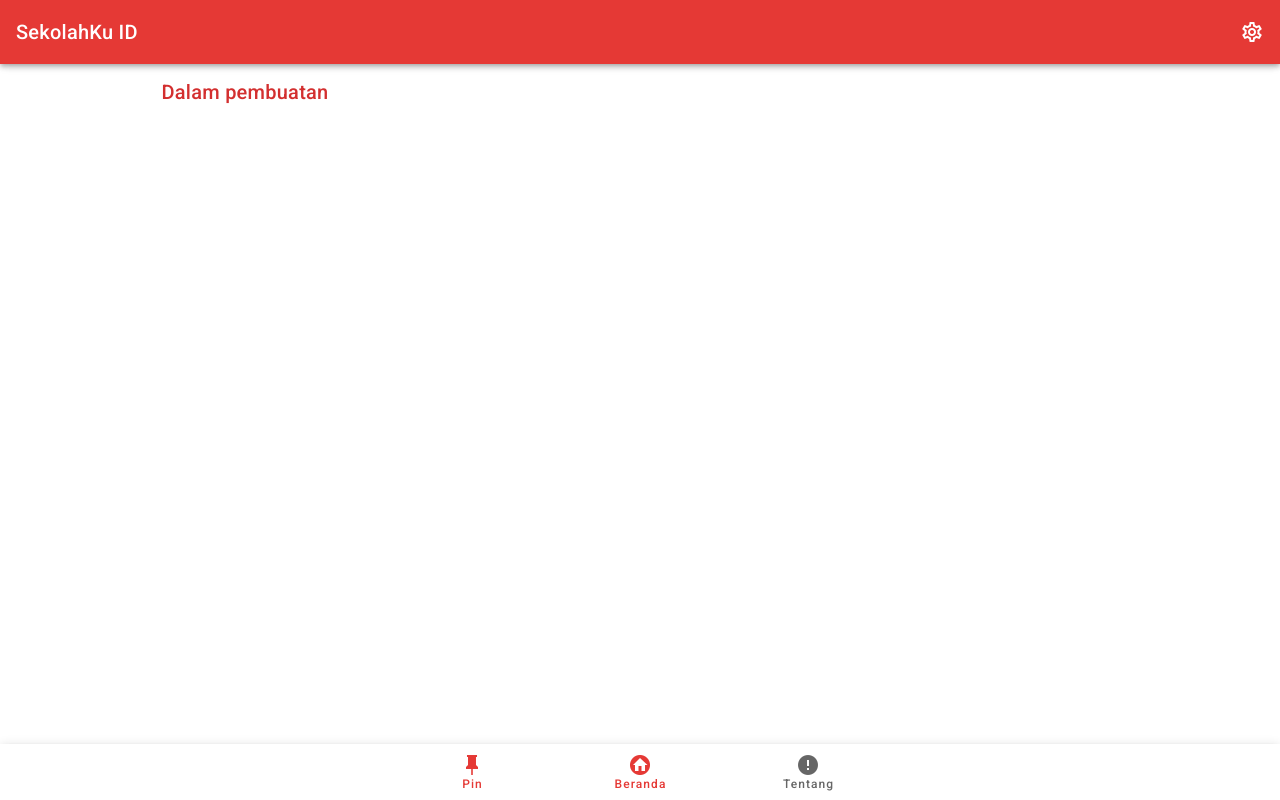
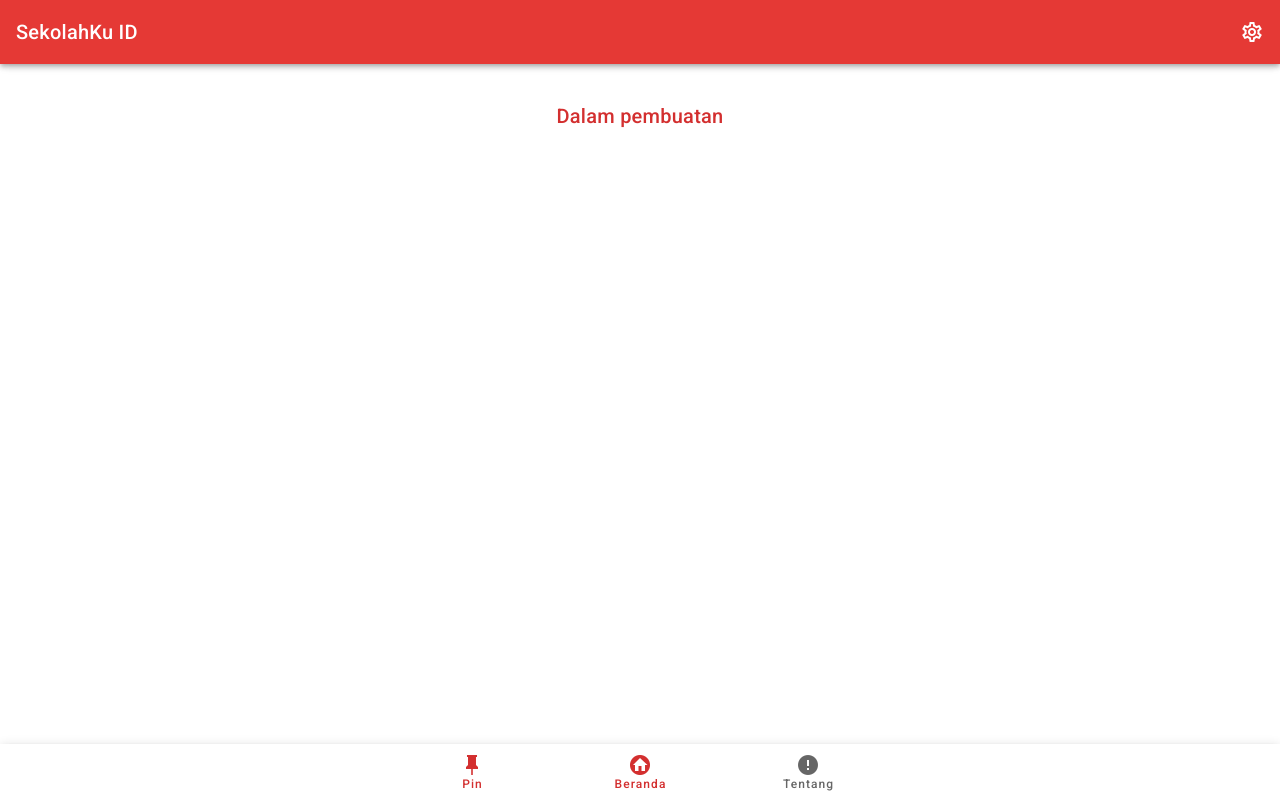
Before and after one commit to satyawikananda/Sekolahku-ID, a Vue app in the folder frontend/: page /favorite in a window 1280 px wide. Built offline with nearby package versions, Linux system fonts and the light colour scheme.

Commit message:
:sparkles: Add dark mode feature

```diff
--- a/frontend/src/App.vue
+++ b/frontend/src/App.vue
@@ -1,5 +1,5 @@
 <template>
-  <v-app>
+  <v-app :style="{ background: $vuetify.theme.themes[theme].background }">
     <navbar />
     <v-content>
       <router-view />
@@ -17,8 +17,10 @@ export default {
     Navbar,
     NavBottom: NavBottom
   },
-  data: () => ({
-    //
-  })
+  computed: {
+    theme() {
+      return this.$vuetify.theme.dark ? "dark" : "light";
+    }
+  }
 };
 </script>
--- a/frontend/src/components/master/NavBottom.vue
+++ b/frontend/src/components/master/NavBottom.vue
@@ -1,5 +1,5 @@
 <template>
-  <v-bottom-navigation :value="activeBtn" color="primary" grow fixed>
+  <v-bottom-navigation :value="activeBtn" color="text" grow fixed>
     <v-btn to="/favorite">
       <span>Pin</span>
       <v-icon>mdi-pin</v-icon>
--- a/frontend/src/components/master/Navbar.vue
+++ b/frontend/src/components/master/Navbar.vue
@@ -1,10 +1,10 @@
 <template>
   <v-app-bar app color="primary" dark>
     <div class="d-flex align-center">
-      <h5 class="title display-1 centered">SekolahKu ID</h5>
+      <h5 class="title display-1 centered" color="text">SekolahKu ID</h5>
     </div>
     <v-spacer></v-spacer>
-    <v-btn class="pa-2" text icon>
+    <v-btn class="pa-2" to="/setting" text icon>
       <v-icon>mdi-cog-outline</v-icon>
     </v-btn>
   </v-app-bar>
--- a/frontend/src/components/pages/About.vue
+++ b/frontend/src/components/pages/About.vue
@@ -8,12 +8,14 @@
       transition="scale-transition"
     />
     <h3
-      class="red--text text--darken-2 text-center mt-3 pa-3 title font-weight-reguler"
+      class="text-center mt-3 pa-3 title font-weight-reguler"
+      :style="{ color: $vuetify.theme.themes[theme].text }"
     >
       {{ about.title }}
     </h3>
     <span
-      class="red--text text--darken-2 mt-3 pa-3 subtitle-2 font-weight-reguler"
+      class="mt-3 pa-3 subtitle-2 font-weight-reguler"
+      :style="{ color: $vuetify.theme.themes[theme].text }"
     >
       {{ about.desc }}
     </span>
@@ -29,6 +31,11 @@ export default {
         desc: "Sekolahku ID adalah aplikasi blablabla"
       }
     };
+  },
+  computed: {
+    theme() {
+      return this.$vuetify.theme.dark ? "dark" : "light";
+    }
   }
 };
 </script>
--- a/frontend/src/components/pages/Favorite.vue
+++ b/frontend/src/components/pages/Favorite.vue
@@ -1,18 +1,20 @@
 <template>
   <v-container grid-list-xl>
-    <v-layout row justify-space-between>
-      <v-flex md4>
-        <p
-          class="red--text mx text--darken-2 text-center pb-2 title font-weight-reguler"
-        >
-          Dalam pembuatan
-        </p>
-      </v-flex>
-    </v-layout>
+    <h3
+      class="text-center mt-3 pa-3 title font-weight-reguler"
+      :style="{ color: $vuetify.theme.themes[theme].text }"
+    >
+      Dalam pembuatan
+    </h3>
   </v-container>
 </template>
 <script>
 export default {
-  name: "Favorite"
+  name: "Favorite",
+  computed: {
+    theme() {
+      return this.$vuetify.theme.dark ? "dark" : "light";
+    }
+  }
 };
 </script>
--- a/frontend/src/components/pages/Home.vue
+++ b/frontend/src/components/pages/Home.vue
@@ -17,7 +17,8 @@
       </template>
     </v-img>
     <h3
-      class="red--text text--darken-2 text-center mt-3 pa-3 title font-weight-reguler"
+      class="text-center mt-3 pa-3 title font-weight-reguler"
+      :style="{ color: $vuetify.theme.themes[theme].text }"
     >
       {{ home.title }}
     </h3>
@@ -46,6 +47,11 @@ export default {
       },
       isLoading: false
     };
+  },
+  computed: {
+    theme() {
+      return this.$vuetify.theme.dark ? "dark" : "light";
+    }
   }
 };
 </script>
--- a/frontend/src/components/pages/Search.vue
+++ b/frontend/src/components/pages/Search.vue
@@ -1,14 +1,16 @@
 <template>
   <v-container grid-list-xl>
     <h3
-      class="red--text text--darken-2 text-center mt-3 pa-3 title font-weight-reguler"
+      class="text-center mt-3 pa-3 title font-weight-reguler"
+      :style="{ color: $vuetify.theme.themes[theme].text }"
     >
       Pilih wilayah
     </h3>
     <v-layout row justify-space-between>
       <v-flex md4 mx-auto>
         <p
-          class="red--text text--darken-2 text-center pb-2 subtile-1 font-weight-reguler"
+          class="text-center pb-2 subtile-1 font-weight-reguler"
+          :style="{ color: $vuetify.theme.themes[theme].text }"
         >
           Wilayah yang dicari
         </p>
@@ -26,7 +28,8 @@
       </v-flex>
       <v-flex md4 mx-auto>
         <p
-          class="red--text text--darken-2 text-center pb-2 subtile-1 font-weight-reguler"
+          class="text-center pb-2 subtile-1 font-weight-reguler"
+          :style="{ color: $vuetify.theme.themes[theme].text }"
         >
           Tingkatan sekolah
         </p>
@@ -58,7 +61,8 @@
       <v-layout row justify-space-between>
         <v-flex md8 mx-auto>
           <h3
-            class="red--text text--darken-2 text-center mb-3 pa-3 title font-weight-reguler"
+            class="text-center pb-2 subtile-1 font-weight-reguler"
+            :style="{ color: $vuetify.theme.themes[theme].text }"
           >
             Data tidak di temukan
           </h3>
@@ -103,6 +107,11 @@ export default {
   components: {
     loading,
     sekolah
+  },
+  computed: {
+    theme() {
+      return this.$vuetify.theme.dark ? "dark" : "light";
+    }
   }
 };
 </script>
--- a/frontend/src/plugins/vuetify.js
+++ b/frontend/src/plugins/vuetify.js
@@ -6,11 +6,19 @@ Vue.use(Vuetify);
 
 export default new Vuetify({
   theme: {
+    dark: false,
     themes: {
       light: {
         primary: colors.red.darken1,
+        text: "#D32F2F",
         secondary: colors.red.darken2,
-        anchor: colors.red.darken4
+        anchor: colors.red.darken4,
+        background: "#fff"
+      },
+      dark: {
+        primary: "#2e2e2e",
+        text: "#ecf0f1",
+        background: "#212121"
       }
     }
   }
```
